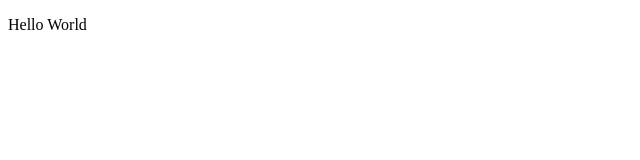
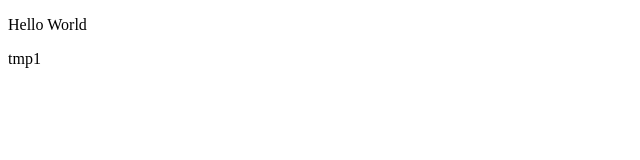
Before and after one commit to heavy-stone/hello-world, a plain HTML site: page index.html in a window 1280 px wide. Shown: the full height of the page, 0-640 px from the left. Drawn offline with Linux system fonts and the light colour scheme.

Commit message:
add tmp1 to index.html

```diff
--- a/index.html
+++ b/index.html
@@ -26,6 +26,7 @@
 
 <body>
   <p>Hello World</p>
+  <p>tmp1</p>
 </body>
 
 </html>
```
